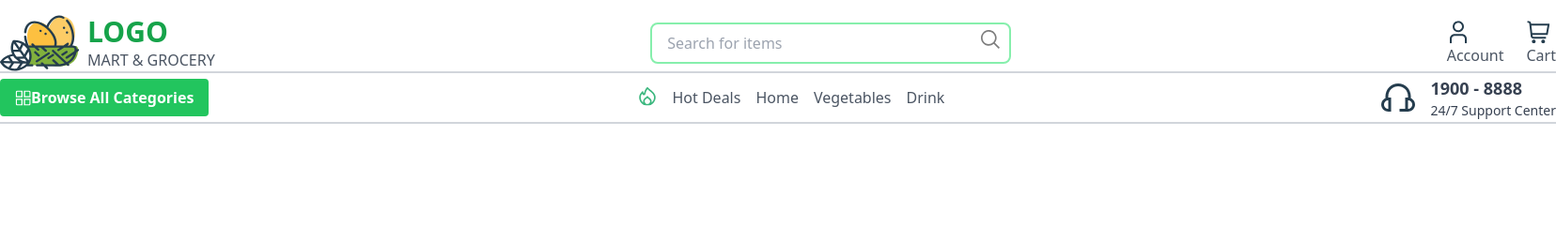
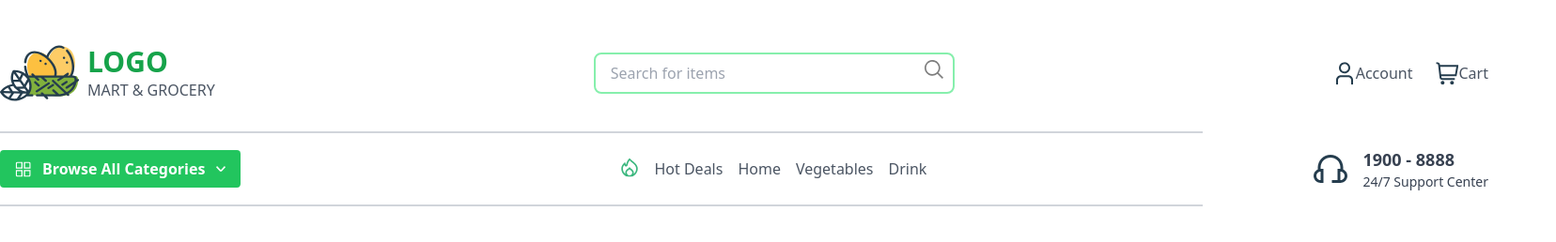
Before and after one commit to spacealab/Shop-HomePage, a website: page Pages/index.html in a window 1280 px wide. Shown: the whole page at 94% size, 1656 px wide, since content can reach past the window. Drawn offline with Linux system fonts and the light colour scheme.

Commit message:
Home - Make better Style Header

```diff
--- a/Pages/index.html
+++ b/Pages/index.html
@@ -9,10 +9,10 @@
 
 </head>
 <body>
-  <header class="bg-white py-4" style="width: 1656px; margin: auto;">
-    <div style="width: inherit; margin: inherit;">
+  <header class="bg-white py-4">
+    <div class=" w-384 m-auto">
       <!-- Logo Section -->
-      <div class="flex justify-between items-center">
+      <div class="flex justify-between items-center py-8">
         <div class="flex items-center">
           <!-- Logo Image -->
           <svg xmlns="http://www.w3.org/2000/svg" width="85" height="60" viewBox="0 0 85 60" fill="none">
@@ -62,7 +62,7 @@
 
         <!-- Account and Cart -->
         <div class="flex items-center">
-          <div>
+          <div class="flex flex-row">
             <svg xmlns="http://www.w3.org/2000/svg" width="24" height="25" viewBox="0 0 24 25" fill="none">
               <g clip-path="url(#clip0_3374_3552)">
                 <path d="M21 24.3665H19V19.3235C18.9992 18.5395 18.6874 17.7879 18.133 17.2335C17.5787 16.6791 16.827 16.3673 16.043 16.3665H7.957C7.173 16.3673 6.42134 16.6791 5.86696 17.2335C5.31259 17.7879 5.00079 18.5395 5 19.3235V24.3665H3V19.3235C3.00159 18.0093 3.52435 16.7494 4.45363 15.8201C5.3829 14.8909 6.64281 14.3681 7.957 14.3665H16.043C17.3572 14.3681 18.6171 14.8909 19.5464 15.8201C20.4756 16.7494 20.9984 18.0093 21 19.3235V24.3665Z" fill="#253D4E"/>
@@ -76,7 +76,7 @@
             </svg>
             <a href="#account" class="text-gray-600 hover:text-gray-900 mr-6">Account</a>
           </div>
-          <div>
+          <div class="flex flex-row">
             <svg xmlns="http://www.w3.org/2000/svg" width="25" height="25" viewBox="0 0 25 25" fill="none">
               <g clip-path="url(#clip0_3374_3574)">
                 <path d="M24.3313 3.36652H4.5733L4.5313 3.01552C4.44535 2.28593 4.09468 1.61325 3.54579 1.12499C2.99689 0.636739 2.28793 0.366858 1.5533 0.366516L0.331299 0.366516V2.36652H1.5533C1.79823 2.36655 2.03464 2.45647 2.21767 2.61923C2.40071 2.78199 2.51764 3.00626 2.5463 3.24952L4.1313 16.7175C4.21725 17.4471 4.56791 18.1198 5.11681 18.608C5.6657 19.0963 6.37467 19.3662 7.1093 19.3665H20.3313V17.3665H7.1093C6.86421 17.3665 6.62768 17.2764 6.44462 17.1134C6.26157 16.9505 6.14473 16.7259 6.1163 16.4825L5.9853 15.3665H22.1673L24.3313 3.36652ZM20.4953 13.3665H5.7503L4.8093 5.36652H21.9383L20.4953 13.3665Z" fill="#253D4E"/>
@@ -98,10 +98,10 @@
     <div class="h-0.5 bg-gray-300 w-full"></div>
 
       <!-- Navigation Links and Support Center -->
-    <div class="flex justify-between items-center" style="width: inherit; margin: inherit;">
+    <div class="flex justify-between items-center w-384 m-auto py-3">
       <!-- Button  -->
       <button class="bg-green-500 hover:bg-green-700 text-white font-bold py-2 px-4 rounded inline-flex items-center">
-        <svg xmlns="http://www.w3.org/2000/svg" width="17" height="17" viewBox="0 0 17 17" fill="none">
+        <svg class="mr-3" xmlns="http://www.w3.org/2000/svg" width="17" height="17" viewBox="0 0 17 17" fill="none">
           <g clip-path="url(#clip0_3374_3515)">
             <path d="M8.02303 7.85048H0.689697V2.51715C0.689697 1.98672 0.900411 1.47801 1.27548 1.10294C1.65056 0.727865 2.15926 0.517151 2.6897 0.517151L8.02303 0.517151V7.85048ZM2.02303 6.51715H6.6897V1.85048H2.6897C2.51289 1.85048 2.34332 1.92072 2.21829 2.04575C2.09327 2.17077 2.02303 2.34034 2.02303 2.51715V6.51715Z" fill="white"/>
             <path d="M16.6897 7.85048H9.35632V0.517151H14.6897C15.2201 0.517151 15.7288 0.727865 16.1039 1.10294C16.4789 1.47801 16.6897 1.98672 16.6897 2.51715V7.85048ZM10.6897 6.51715H15.3563V2.51715C15.3563 2.34034 15.2861 2.17077 15.1611 2.04575C15.036 1.92072 14.8665 1.85048 14.6897 1.85048H10.6897V6.51715Z" fill="white"/>
@@ -114,7 +114,10 @@
             </clipPath>
           </defs>
         </svg>
-        <span>Browse All Categories</span>
+        <span class="mr-3">Browse All Categories</span>
+        <svg xmlns="http://www.w3.org/2000/svg" width="10" height="6" viewBox="0 0 10 6" fill="none">
+          <path d="M5 5.84788C4.80423 5.84825 4.61032 5.807 4.42941 5.7265C4.24851 5.646 4.08419 5.52783 3.94588 5.3788L0 1.13381L1.05412 0L5 4.24419L8.94588 0L10 1.13381L6.05412 5.378C5.91588 5.52718 5.75158 5.64549 5.57067 5.72613C5.38977 5.80677 5.19582 5.84814 5 5.84788Z" fill="white"/>
+        </svg>
       </button>
       <!-- Navigation Links -->
       <nav class="flex space-x-4">
--- a/tailwind.config.js
+++ b/tailwind.config.js
@@ -2,7 +2,13 @@
 module.exports = {
   content: ["./Pages/*.html"],
   theme: {
-    extend: {},
+    extend: {
+      width: {
+        '128': '32rem',
+        '384': '99rem',
+      },
+
+    },
   },
   plugins: [],
 }
```
Also changed, not shown: dist/stylesheet.css.
